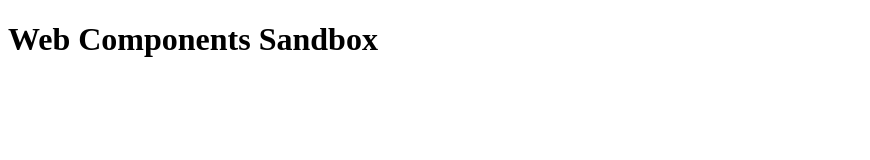
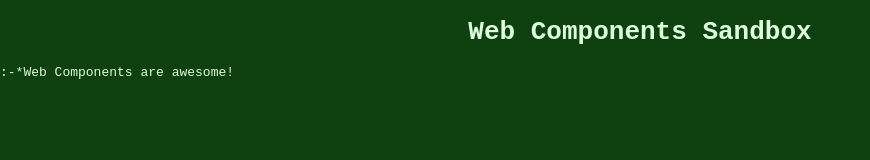
Before and after one commit to divineLush/web-components-sandbox, a website: page index.html in a window 1280 px wide. Shown: the whole page, without its empty margins (0-870 px from the left). Drawn offline with Linux system fonts and the light colour scheme.

Commit message:
basic tooltip setup

```diff
--- a/index.html
+++ b/index.html
@@ -5,10 +5,17 @@
     <meta name="viewport" content="width=device-width, initial-scale=1.0">
     <meta http-equiv="X-UA-Compatible" content="ie=edge">
     <title>Web Components Sandbox</title>
+    <link rel="stylesheet" href="main.css">
+    <script src="tooltip.js"></script>
 </head>
 <body>
     <header>
         <h1>Web Components Sandbox</h1>
     </header>
+    <main>
+        <p>
+            <fancy-tooltip>Web Components</fancy-tooltip> are awesome!
+        </p>
+    </main>
 </body>
 </html>
--- /dev/null
+++ b/main.css
@@ -0,0 +1,11 @@
+body {
+    margin: 0;
+    padding: 0;
+    color: #ddfbdd;
+    background-color: #0f400f;
+    font-family: monospace;
+}
+
+h1 {
+    text-align: center;
+}
--- /dev/null
+++ b/tooltip.js
@@ -0,0 +1,19 @@
+class Tooltip extends HTMLElement {
+    constructor () {
+        super()
+    }
+
+    connectedCallback () {
+        const icon = document.createElement('span')
+        icon.textContent = ' :-*'
+        this.appendChild(icon)
+    }
+}
+
+customElements.define('fancy-tooltip', Tooltip)
+
+// LIFECYCLE
+// constructor () - element created: basic initializations
+// connectedCallback () - element attached to DOM: DOM initializations
+// disconnectedCallback () - element detached from DOM: cleanup work
+// attributeChangedCallback () - observed attribute updated: update data + DOM
```
